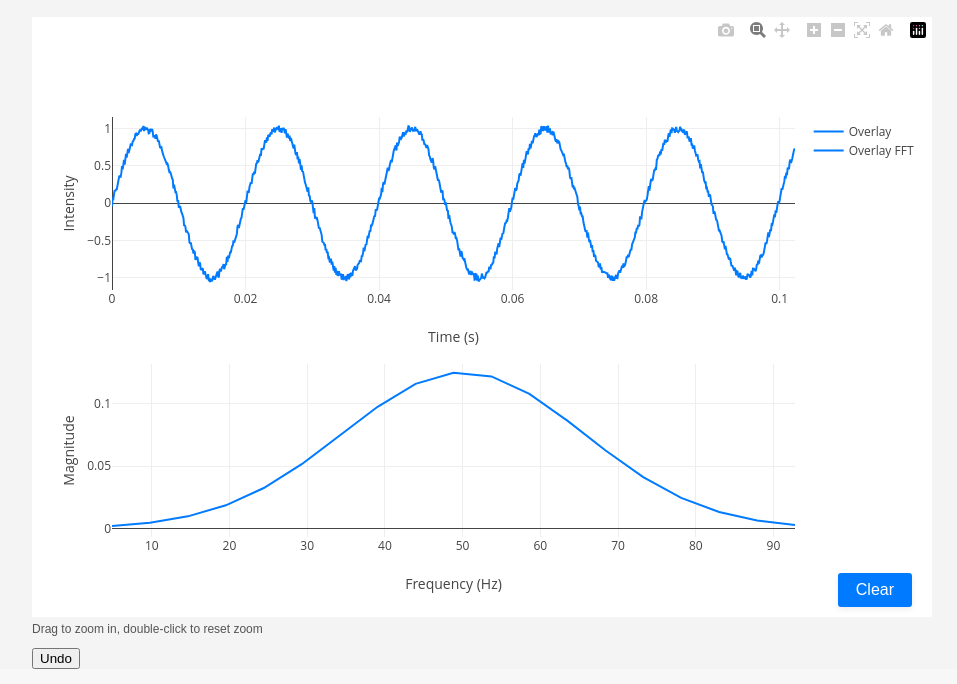
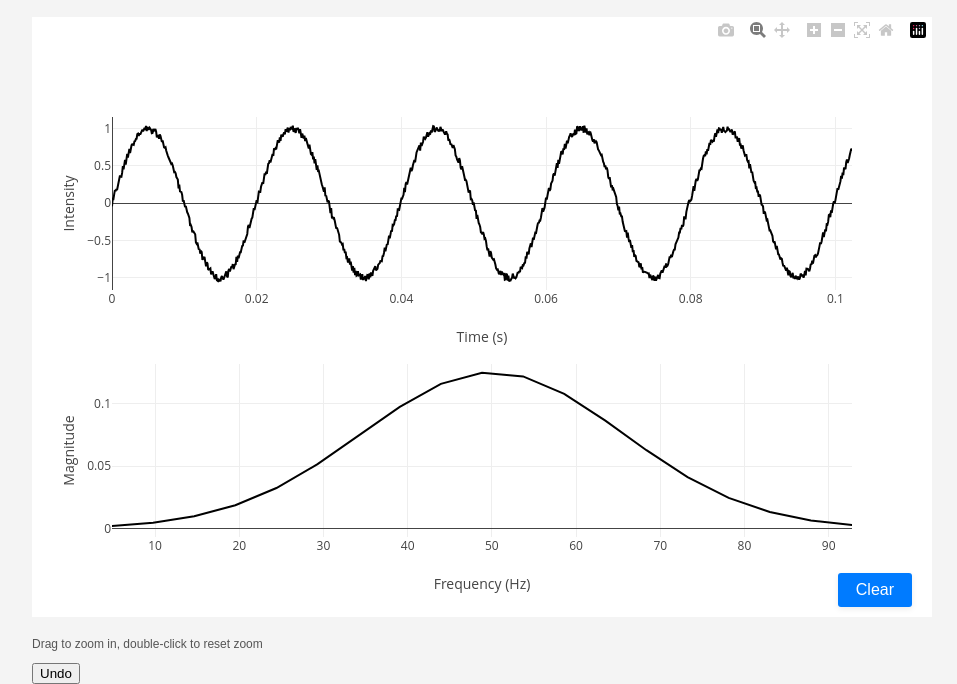
Before and after one commit to thacien20/work_proj, a Flask app: page / in a window 1280 px wide. Shown: the part 405-1089 px from the top of the page, without its empty margins (198-1155 px from the left). Run offline with Flask 3, Linux system fonts and the light colour scheme; some libraries are stand-ins or nearby versions.

Commit message:
Swap legend text for Signal/Overlay (no color change); add filters functionality and visualization

```diff
--- a/app.py
+++ b/app.py
@@ -10,6 +10,7 @@ from signal_processing import compute_fft, FS
 from file_utils import allowed_file
 from waveforms import get_waveforms
 from Filters import apply_filter
+from filters_view import filter_visualization
 
 app = Flask(__name__, static_folder=Config.STATIC_FOLDER)
 app.config.from_object(Config)
@@ -139,5 +140,25 @@ def filter_signal():
 
     return jsonify({'filtered': filtered.tolist(), 'filtered_fft': fft_magnitude.tolist(), 'filtered_freq_axis': freq_axis.tolist()})
 
+@app.route('/api/filter_view', methods=['POST'])
+def filter_view():
+    data = request.get_json()
+    filter_type = data.get('filterType')
+    order = int(data.get('order', 4))
+    fs = data.get('fs', FS)
+    cutoff = data.get('cutoff')
+    lowcut = data.get('lowcut')
+    highcut = data.get('highcut')
+    try:
+        if filter_type == 'lowpass' or filter_type == 'highpass':
+            result = filter_visualization(filter_type, cutoff=float(cutoff), order=order, fs=fs)
+        elif filter_type == 'bandpass':
+            result = filter_visualization(filter_type, lowcut=float(lowcut), highcut=float(highcut), order=order, fs=fs)
+        else:
+            return jsonify({'error': 'Invalid filter type'}), 400
+    except Exception as e:
+        return jsonify({'error': str(e)}), 400
+    return jsonify(result)
+
 if __name__ == '__main__':
     app.run(debug=True, host='0.0.0.0', port=5000)
--- a/static/css/styles.css
+++ b/static/css/styles.css
@@ -225,3 +225,30 @@ canvas:not(:supported) + .canvas-fallback {
 .plot-clear-btn:hover, .plot-clear-btn:focus {
     background-color: #0056b3;
 }
+
+/* Custom legend styles */
+#custom-legend {
+    display: flex;
+    gap: 30px;
+    align-items: center;
+    margin-top: 10px;
+    margin-bottom: 10px;
+    font-size: 16px;
+}
+.legend-item {
+    display: flex;
+    align-items: center;
+    gap: 8px;
+}
+.legend-line {
+    width: 36px;
+    height: 4px;
+    border-radius: 2px;
+    display: inline-block;
+}
+.legend-line-black {
+    background: #000;
+}
+.legend-line-red {
+    background: #d62728;
+}
--- a/static/js/plotting.js
+++ b/static/js/plotting.js
@@ -13,37 +13,6 @@ export function plotAll() {
     // --- Prepare traces array for Plotly ---
     const traces = [];
 
-    // --- Add overlay signal and FFT if present ---
-    if (state.overlays && state.overlays.length > 0) {
-        const ov = state.overlays[0];
-        // Overlay time-domain signal
-        if (ov.signal && (ov.time_axis || state.time_axis)) {
-            traces.push({
-                x: ov.time_axis || state.time_axis,
-                y: ov.signal,
-                type: 'scatter',
-                mode: 'lines',
-                name: 'Signal', // swapped
-                line: { color: '#ff8800' },
-                yaxis: 'y1',
-                xaxis: 'x1'
-            });
-        }
-        // Overlay FFT
-        if (ov.fft && ov.freq) {
-            traces.push({
-                x: ov.freq,
-                y: ov.fft,
-                type: 'scatter',
-                mode: 'lines',
-                name: 'Signal FFT', // swapped
-                line: { color: '#ff8800' },
-                yaxis: 'y2',
-                xaxis: 'x2'
-            });
-        }
-    }
-
     // --- Add main time-domain signal trace ---
     if (
         state.signalData && state.signalData.length > 0 &&
@@ -54,8 +23,8 @@ export function plotAll() {
             y: state.signalData,
             type: 'scatter',
             mode: 'lines',
-            name: 'Overlay', // swapped
-            line: { color: '#007bff' },
+            name: 'Signal', // Main signal
+            line: { color: '#000000' },
             yaxis: 'y1',
             xaxis: 'x1'
         });
@@ -71,11 +40,43 @@ export function plotAll() {
             y: state.fftMagnitudes,
             type: 'scatter',
             mode: 'lines',
-            name: 'Overlay FFT', // swapped
-            line: { color: '#007bff' },
+            name: 'Signal FFT', // Main FFT
+            line: { color: '#000000' },
             yaxis: 'y2',
             xaxis: 'x2'
         });
+    }
+
+    // --- Add overlay signal and FFT if present ---
+    let overlayPresent = state.overlays && state.overlays.length > 0;
+    if (overlayPresent) {
+        const ov = state.overlays[0];
+        // Overlay time-domain signal
+        if (ov.signal && (ov.time_axis || state.time_axis)) {
+            traces.push({
+                x: ov.time_axis || state.time_axis,
+                y: ov.signal,
+                type: 'scatter',
+                mode: 'lines',
+                name: 'Overlay', // Overlay signal
+                line: { color: '#d62728' },
+                yaxis: 'y1',
+                xaxis: 'x1'
+            });
+        }
+        // Overlay FFT
+        if (ov.fft && ov.freq) {
+            traces.push({
+                x: ov.freq,
+                y: ov.fft,
+                type: 'scatter',
+                mode: 'lines',
+                name: 'Overlay FFT', // Overlay FFT
+                line: { color: '#d62728' },
+                yaxis: 'y2',
+                xaxis: 'x2'
+            });
+        }
     }
 
     // --- Add filtered signal trace if present ---
@@ -86,7 +87,6 @@ export function plotAll() {
             type: 'scatter',
             mode: 'lines',
             name: 'Filtered',
-            line: { color: '#28a745', dash: 'dash' },
             yaxis: 'y1',
             xaxis: 'x1'
         });
@@ -99,7 +99,6 @@ export function plotAll() {
             type: 'scatter',
             mode: 'lines',
             name: 'Filtered FFT',
-            line: { color: '#28a745', dash: 'dash' },
             yaxis: 'y2',
             xaxis: 'x2'
         });
@@ -133,7 +132,7 @@ export function plotAll() {
         grid: { rows: 2, columns: 1, pattern: 'independent' }, // 2 rows, 1 column
         height: 600,
         width: 900,
-        showlegend: true,
+        showlegend: false, // Legend deactivated
         xaxis: { title: 'Time (s)' }, // Top subplot x-axis
         yaxis: { title: 'Intensity' }, // Top subplot y-axis
         xaxis2: { title: 'Frequency (Hz)', range: fftRange || undefined }, // Bottom subplot x-axis, auto-zoomed
@@ -142,6 +141,19 @@ export function plotAll() {
 
     // --- Render the plot using Plotly ---
     Plotly.newPlot('plot', traces, layout, {responsive: true});
+
+    // --- Update custom legend ---
+    const legendDiv = document.getElementById('custom-legend');
+    if (legendDiv) {
+        if (overlayPresent) {
+            legendDiv.innerHTML = `
+                <span class="legend-item"><span class="legend-line legend-line-black"></span>Overlay</span>
+                <span class="legend-item"><span class="legend-line legend-line-red"></span>Signal</span>
+            `;
+        } else {
+            legendDiv.innerHTML = '';
+        }
+    }
 }
 
 // In all plotting logic, use FS for any time axis calculations if needed.
--- a/static/js/ui.js
+++ b/static/js/ui.js
@@ -120,15 +120,16 @@ function addOverlay() {
         alert('Generate a main signal first before adding an overlay.');
         return;
     }
-    // Save the current signal as a new overlay, always use state.time_axis (which is i/FS)
-    state.overlays.push({
+    // Save the current signal as the overlay (replace any previous overlay)
+    state.overlays = [{
         signal: new Float32Array(state.signalData),
         time_axis: new Float32Array(state.time_axis),
         fft: new Float32Array(state.fftMagnitudes),
         freq: new Float32Array(state.fftFreqAxis)
-    });
+    }];
     state.plotHistory.push({type: 'overlay'}); // Track overlay for undo
-    alert('Main signal recorded, now add your overlay:');
+    plotAll();
+    alert('Signal saved. Now add overlay.');
 }
 
 // Patch generateSignal to clear overlays if not waiting for overlay
@@ -254,27 +255,86 @@ async function applyFilter(type) {
         state.plotHistory.push({type: 'filter'}); // Track filter for undo
         plotAll();
     } else {
-        alert('Filter error: ' + (data.error || 'Unknown error'));
+        let msg = data.error || 'Unknown error';
+        if (msg.includes('length of the input vector') || msg.includes('padlen')) {
+            msg = 'Please generate data first before applying a filter.';
+        }
+        alert('Filter error: ' + msg);
     }
 }
 
-document.getElementById('undo-btn').onclick = function() {
-    if (state.plotHistory.length === 0) return;
-    const lastAction = state.plotHistory.pop();
-    if (lastAction.type === 'filter') {
-        state.filteredActive = false;
-        state.filteredSignal = null;
-        state.filteredFft = null;
-        state.filteredFftFreq = null;
-    } else if (lastAction.type === 'overlay') {
-        // Restore the last overlay as the main signal, remove it from overlays
-        if (state.overlays.length > 0) {
-            const lastOverlay = state.overlays.pop();
-            state.signalData = new Float32Array(lastOverlay.signal);
-            state.time_axis = new Float32Array(lastOverlay.time_axis);
-            state.fftMagnitudes = new Float32Array(lastOverlay.fft);
-            state.fftFreqAxis = new Float32Array(lastOverlay.freq);
+// --- Filter View Main Plot Logic ---
+const filterViewBtn = document.getElementById('filterBtn_view');
+if (filterViewBtn) {
+    filterViewBtn.onclick = async function() {
+        // Prompt user for filter type and parameters
+        const filterType = prompt('Enter filter type (lowpass, highpass, bandpass):', 'lowpass');
+        if (!filterType) return;
+        let params = { filterType, fs: FS, order: 4 };
+        if (filterType === 'lowpass') {
+            params.cutoff = prompt('Lowpass cutoff frequency (Hz, 10-1000):', 200) || 200;
+        } else if (filterType === 'highpass') {
+            params.cutoff = prompt('Highpass cutoff frequency (Hz, 1-990):', 100) || 100;
+        } else if (filterType === 'bandpass') {
+            params.lowcut = prompt('Bandpass LOW cutoff (Hz, 1-990):', 100) || 100;
+            params.highcut = prompt('Bandpass HIGH cutoff (Hz, 10-1000):', 300) || 300;
+        } else {
+            alert('Invalid filter type.');
+            return;
         }
-    }
-    plotAll();
-};
+        // Fetch filter visualization data from backend
+        const response = await fetch('/api/filter_view', {
+            method: 'POST',
+            headers: { 'Content-Type': 'application/json' },
+            body: JSON.stringify(params)
+        });
+        const data = await response.json();
+        if (data.error) {
+            alert('Error: ' + data.error);
+            return;
+        }
+        // Plot impulse, magnitude, and phase responses in the main plot area
+        const plotDiv = document.getElementById('plot');
+        Plotly.newPlot(plotDiv, [
+            {
+                x: data.impulse_x,
+                y: data.impulse,
+                type: 'scatter',
+                mode: 'lines+markers',
+                name: 'Impulse Response',
+                yaxis: 'y1',
+                xaxis: 'x1'
+            },
+            {
+                x: data.freq,
+                y: data.magnitude,
+                type: 'scatter',
+                mode: 'lines',
+                name: 'Magnitude',
+                yaxis: 'y2',
+                xaxis: 'x2'
+            },
+            {
+                x: data.freq,
+                y: data.phase,
+                type: 'scatter',
+                mode: 'lines',
+                name: 'Phase',
+                yaxis: 'y3',
+                xaxis: 'x3'
+            }
+        ], {
+            grid: {rows: 3, columns: 1, pattern: 'independent'},
+            height: 800,
+            width: 900,
+            showlegend: true,
+            margin: { l: 80, r: 40, t: 40, b: 70 }, // Added margin for axis labels
+            xaxis: {title: 'Sample (n)'},
+            yaxis: {title: 'Amplitude'},
+            xaxis2: {title: 'Frequency (Hz)'},
+            yaxis2: {title: 'Magnitude'},
+            xaxis3: {title: 'Frequency (Hz)'},
+            yaxis3: {title: 'Phase (radians)'}
+        });
+    };
+}
--- a/templates/index.html
+++ b/templates/index.html
@@ -30,6 +30,7 @@
                     <button type="button" id="filterBtn_highPass">High Pass Filter</button>
                     <button type="button" id="filterBtn_lowPass">Low Pass Filter</button>
                     <button type="button" id="filterBtn_bandPass">Band Pass Filter</button>
+                    <button type="button" id="filterBtn_view">Filter View</button> <!-- New button for filter visualization -->
                 </div>
             </div>
             <div class="dropdown">
@@ -94,7 +95,8 @@
             </form>
 
             <div class="canvas-container" style="position:relative;">
-                <div id="plot"></div>
+                <div id="plot" style="width:900px;height:600px;"></div>
+                <div id="custom-legend"></div>
                 <p class="zoom-instructions">Drag to zoom in, double-click to reset zoom</p>
                 <button type="button" id="clearBtn" class="plot-clear-btn">Clear</button>
                 <button type="button" id="undo-btn" class="plot-undo-btn">Undo</button>
@@ -116,5 +118,14 @@
         updateFields();
     });
     </script>
+
+    <!-- Modal for filter visualization -->
+    <div id="filterViewModal" class="modal" style="display:none;">
+        <div class="modal-content">
+            <span class="close" id="closeFilterView">&times;</span>
+            <h2>Filter Visualization</h2>
+            <div id="filter-view-plot"></div>
+        </div>
+    </div>
 </body>
 </html>
```
Also changed, not shown: Filters.py (+18 -4 lines), filters_view.py (added, +36 -0 lines).
